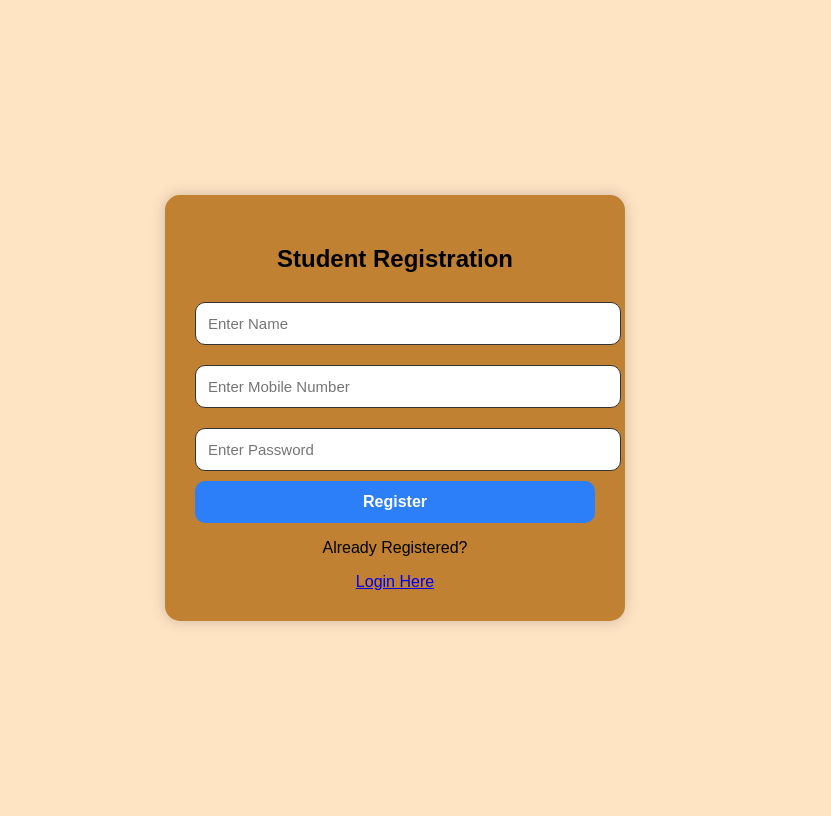
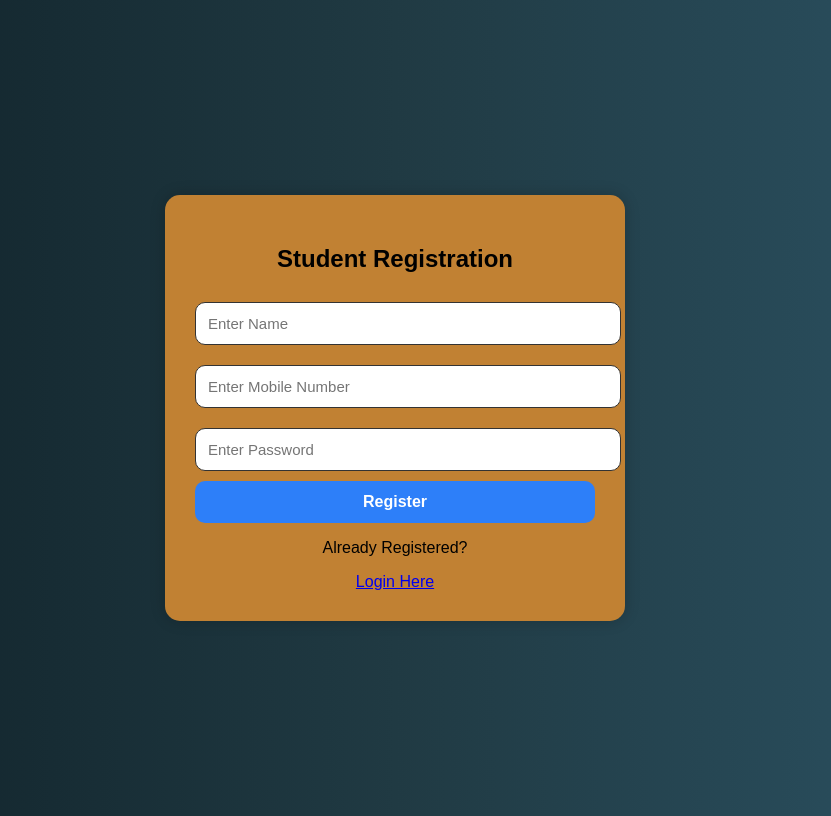
Before and after one commit to Aditya2005-ui/exam-portal, a Django app: page /mcq/registration/ in a window 1280 px wide. Shown: the whole page, without its empty margins (245-1076 px from the left). Run offline with Django 5.2, Linux system fonts and the light colour scheme.

Commit message:
Updated templates

```diff
--- a/mcq/templates/already_attempted.html
+++ b/mcq/templates/already_attempted.html
@@ -5,7 +5,7 @@
     <style>
         body{
             font-family: Arial, sans-serif;
-            background:#f4f7ff;
+            background: linear-gradient(to right, #0f2027, #203a43, #2c5364);
             display:flex;
             justify-content:center;
             align-items:center;
--- a/mcq/templates/login.html
+++ b/mcq/templates/login.html
@@ -19,7 +19,7 @@
           text-align: center;
         }
         body{
-            background-color:bisque ;
+            background: linear-gradient(to right, #0f2027, #203a43, #2c5364);
         }
 
     </style>
--- a/mcq/templates/my_result.html
+++ b/mcq/templates/my_result.html
@@ -5,7 +5,7 @@
     <style>
         body{
             font-family: Arial, sans-serif;
-            background:#f4f7ff;
+            background: linear-gradient(to right, #0f2027, #203a43, #2c5364);
             padding:20px;
         }
         .box{
--- a/mcq/templates/registration.html
+++ b/mcq/templates/registration.html
@@ -7,7 +7,7 @@
     <style>
         body{
             font-family: Arial, sans-serif;
-            background:bisque;
+            background: linear-gradient(to right, #0f2027, #203a43, #2c5364);
             display:flex;
             justify-content:center;
             align-items:center;
--- a/mcq/templates/start_exam.html
+++ b/mcq/templates/start_exam.html
@@ -7,7 +7,7 @@
     <style>
         body{
             font-family: Arial, sans-serif;
-            background:#f4f7ff;
+            background: linear-gradient(to right, #0f2027, #203a43, #2c5364);
             padding:20px;
         }
         .box{
--- a/mcq/templates/stu_login.html
+++ b/mcq/templates/stu_login.html
@@ -7,7 +7,7 @@
     <style>
         body{
             font-family: Arial, sans-serif;
-            background:#f4f7ff;
+            background: linear-gradient(to right, #0f2027, #203a43, #2c5364);
             display:flex;
             justify-content:center;
             align-items:center;
--- a/mcq/templates/student_dashboard.html
+++ b/mcq/templates/student_dashboard.html
@@ -6,8 +6,9 @@
     <title>Student Dashboard</title>
     <style>
         body{
+
             font-family: Arial, sans-serif;
-            background:#f4f7ff;
+            background: linear-gradient(to right, #0f2027, #203a43, #2c5364);
             display:flex;
             justify-content:center;
             align-items:center;
```
